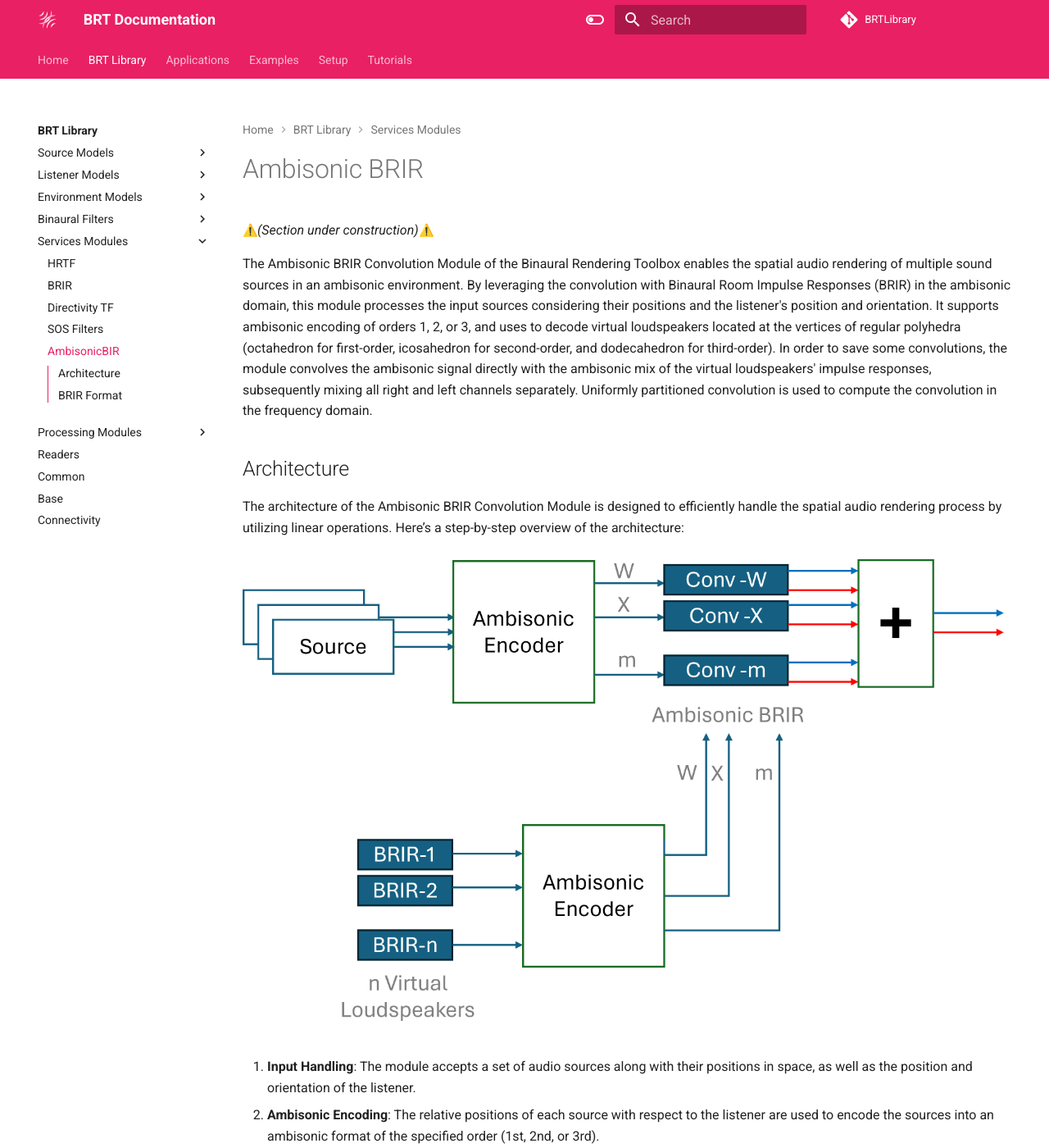
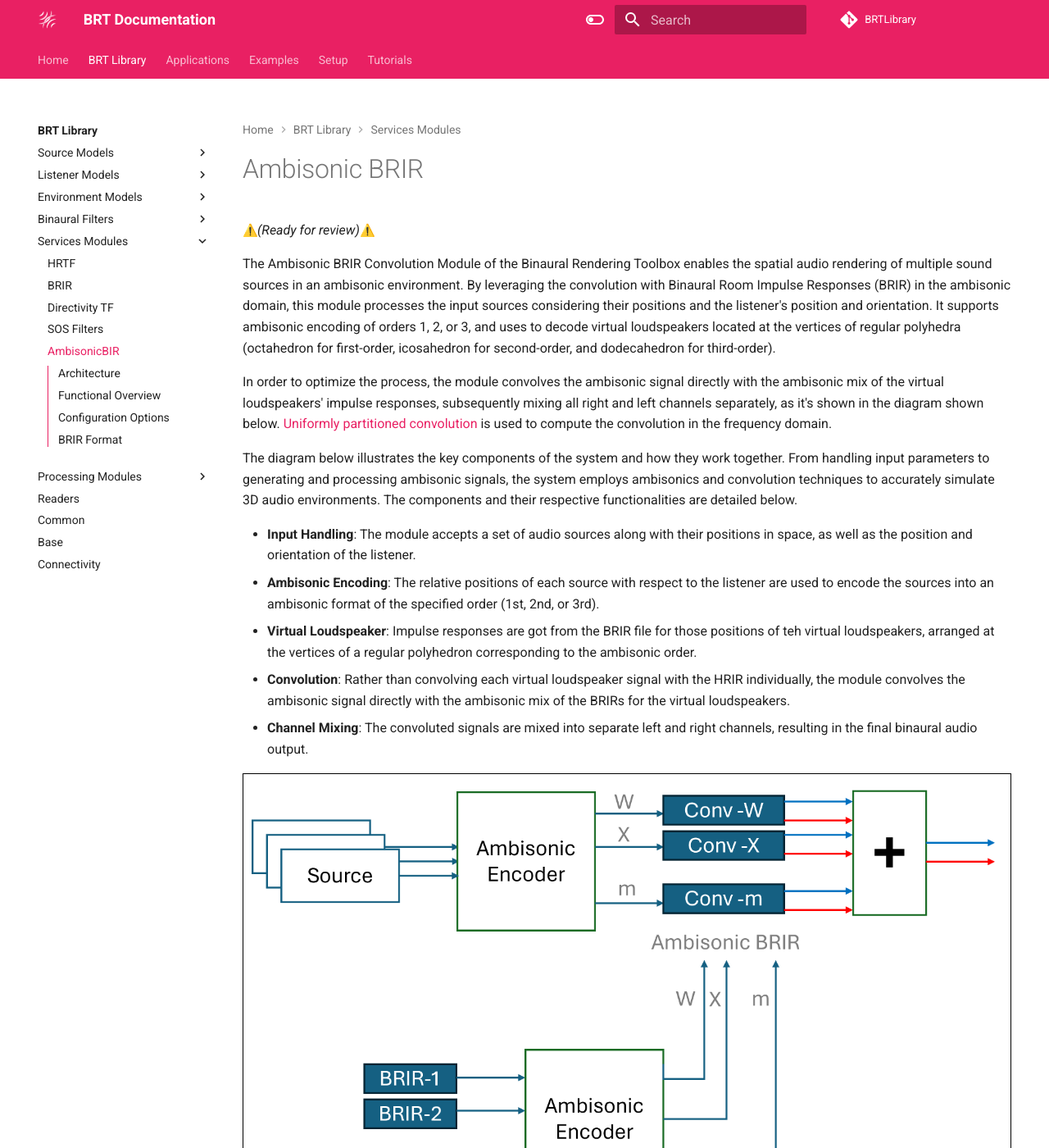
Before and after one commit to GrupoDiana/BRT-Documentation, an MkDocs documentation site: the page built from docs/library/service-modules/service-ambisonic-bir.md, in a window 1280 px wide and 1400 px high. Shown: the whole window at 82% size. Built offline with MkDocs 1.6.1 and Material for MkDocs 9.7.7, drawn with Linux system fonts in a browser that asks for light colours; emoji names are drawn with the system emoji font; comment, search, counter and statistics services are not loaded; some of the changed text lies outside the part shown.

Commit message:
feat: Ambisonic BRIR ready for review

```diff
--- a/docs/library/service-modules/service-ambisonic-bir.md
+++ b/docs/library/service-modules/service-ambisonic-bir.md
@@ -1,23 +1,54 @@
 # Ambisonic BRIR
-:warning:*(Section under construction)*:warning:
+:warning:*(Ready for review)*:warning:
 
-The Ambisonic BRIR Convolution Module of the Binaural Rendering Toolbox enables the spatial audio rendering of multiple sound sources in an ambisonic environment. By leveraging the convolution with Binaural Room Impulse Responses (BRIR) in the ambisonic domain, this module processes the input sources considering their positions and the listener's position and orientation. It supports ambisonic encoding of orders 1, 2, or 3, and uses to decode virtual loudspeakers located at the vertices of regular polyhedra (octahedron for first-order, icosahedron for second-order, and dodecahedron for third-order). In order to save some convolutions, the module convolves the ambisonic signal directly with the ambisonic mix of the virtual loudspeakers' impulse responses, subsequently mixing all right and left channels separately. Uniformly partitioned convolution is used to compute the convolution in the frequency domain.
+The Ambisonic BRIR Convolution Module of the Binaural Rendering Toolbox enables the spatial audio rendering of multiple sound sources in an ambisonic environment. By leveraging the convolution with Binaural Room Impulse Responses (BRIR) in the ambisonic domain, this module processes the input sources considering their positions and the listener's position and orientation. It supports ambisonic encoding of orders 1, 2, or 3, and uses to decode virtual loudspeakers located at the vertices of regular polyhedra (octahedron for first-order, icosahedron for second-order, and dodecahedron for third-order).
+
+In order to optimize the process, the module convolves the ambisonic signal directly with the ambisonic mix of the virtual loudspeakers' impulse responses, subsequently mixing all right and left channels separately, as it's shown in the diagram shown below. [Uniformly partitioned convolution](../processing-modules/uniform-partitioned-convolution.md) is used to compute the convolution in the frequency domain.
+
+The diagram below illustrates the key components of the system and how they work together. From handling input parameters to generating and processing ambisonic signals, the system employs ambisonics and convolution techniques to accurately simulate 3D audio environments. The components and their respective functionalities are detailed below.
+
+- **Input Handling**: The module accepts a set of audio sources along with their positions in space, as well as the position and orientation of the listener.
+- **Ambisonic Encoding**: The relative positions of each source with respect to the listener are used to encode the sources into an ambisonic format of the specified order (1st, 2nd, or 3rd).
+- **Virtual Loudspeaker**: Impulse responses are got from the BRIR file for those positions of teh virtual loudspeakers, arranged at the vertices of a regular polyhedron corresponding to the ambisonic order.
+- **Convolution**: Rather than convolving each virtual loudspeaker signal with the HRIR individually, the module convolves the ambisonic signal directly with the ambisonic mix of the BRIRs for the virtual loudspeakers.
+- **Channel Mixing**: The convoluted signals are mixed into separate left and right channels, resulting in the final binaural audio output.
+
+<div style="border: 1px solid #000; padding: 10px; display: inline-block;">
+    <img src="/BRT-Documentation/assets/AmbisonicBRIR.png" alt="HRTF offline process" style="display: block; margin: 0 auto;">
+    <p style="text-align: center;">Ambisonic BRIR model diagram.</p>
+</div>
+
 
 ## Architecture
 
-The architecture of the Ambisonic BRIR Convolution Module is designed to efficiently handle the spatial audio rendering process by utilizing linear operations. Here’s a step-by-step overview of the architecture:
+<div style="border: 1px solid #000; padding: 10px; display: inline-block;">
+    <img src="/BRT-Documentation/assets/sysmldiagrams/none.png" alt="HRTF offline process" style="display: block; margin: 0 auto;">
+    <p style="text-align: center;">Ambisonics class diagram.</p>
+</div>
 
-![Ambisonic BRIR model architecture](/BRT-Documentation/assets/AmbisonicBRIR.png "Ambisonic BRIR model architecture")
 
-1. **Input Handling**: The module accepts a set of audio sources along with their positions in space, as well as the position and orientation of the listener.
-2. **Ambisonic Encoding**: The relative positions of each source with respect to the listener are used to encode the sources into an ambisonic format of the specified order (1st, 2nd, or 3rd).
-3. **Virtual Loudspeaker**: Impulse responses are got from the BRIR file for those positions of teh virtual loudspeakers, arranged at the vertices of a regular polyhedron corresponding to the ambisonic order.
-4. **Convolution**: Rather than convolving each virtual loudspeaker signal with the HRIR individually, the module convolves the ambisonic signal directly with the ambisonic mix of the BRIRs for the virtual loudspeakers.
-5. **Channel Mixing**: The convoluted signals are mixed into separate left and right channels, resulting in the final binaural audio output.
+## Functional Overview
+
+To properly load and configure a file using this class, the process must begin with the **Begin Setup** method, which initializes the system with a specified ambisonic order and normalization scheme. This step sets up the necessary parameters for subsequent operations. Once all required configurations and impulse responses have been added, the setup process is finalized using the **End Setup** method. This ensures that the class is ready for use, as indicated by the IsReady method, which verifies if the Ambisonic BIR is loaded and operational. During the setup, additional methods can be used to enhance the configuration. For instance, **Add Impulse Response** allows adding a new impulse response associated with a specific channel and listener position. Finally, the system provides methods for retrieving configuration details, such as **Get Channel Partitioned IR**, which fetches the partitioned impulse response for a given channel and ear, taking into account the listener's current position and orientation.
+
+
+## Configuration Options
+
+The methods provided by this service are as follows.
+
+- **Begin Setup**: Initializes the setup process with the specified parameters.
+- **End Setup**: Completes the setup process and confirms the system is ready.
+- **Reset**: Resets the system to its initial state.
+- **Is Ready**: Checks if the system is ready and the BRIR is loaded.
+- **Add Impulse Response**: Adds a new impulse response associated with a specific channel and listener position.
+- **Get Channel Partitioned IR**: Retrieves the partitioned impulse response for a channel and a specific ear, considering the listener's position and orientation.
+- **Add Impulse Responses From HRIR**: Adds multiple impulse responses from a shared HRIR resource.
+
+
 
 ## BRIR Format
 
-The BRIR (Binaural Room Impulse Response) should be given as a SOFA format file. Any convention with data type FIR or FIR-E is supported as long as only one emmitter is used. Depending on the Ambisonic order, the direction of the virtual loudspeakers are searched in the BRIR file. If some of them is not found, an interpolation among the three closest directions is performed. If different listener positions are provided, a different set of virtual loudspeakers will be created for every listener position. When rendering, the one with the closest position to the listener is selected to convolve. To determine if two positions are the same, a resolution of 1 meter is used.
+A BRIR (Binaural Room Impulse Response) must be loaded. [Readers](../readers/index.md) can be used to load BRIR SOFA files. Depending on the Ambisonic order, the direction of the virtual loudspeakers are searched in the BRIR file. If some of them is not found, an interpolation among the three closest directions is performed. If different listener positions are provided, a different set of virtual loudspeakers will be created for every listener position. When rendering, the one with the closest position to the listener is selected to convolve. To determine if two positions are the same, a resolution of 1 meter is used.
 
 Depending on how the BRIR is captured, several cases may be considered
 
@@ -26,3 +57,8 @@ Depending on how the BRIR is captured, several cases may be considered
 * One listener position with different orientations and one fixed source
 
 * Different listener positions with sources around
+
+<details>
+<summary>For C++ developer</summary>
+Section under construction
+</details>
```
